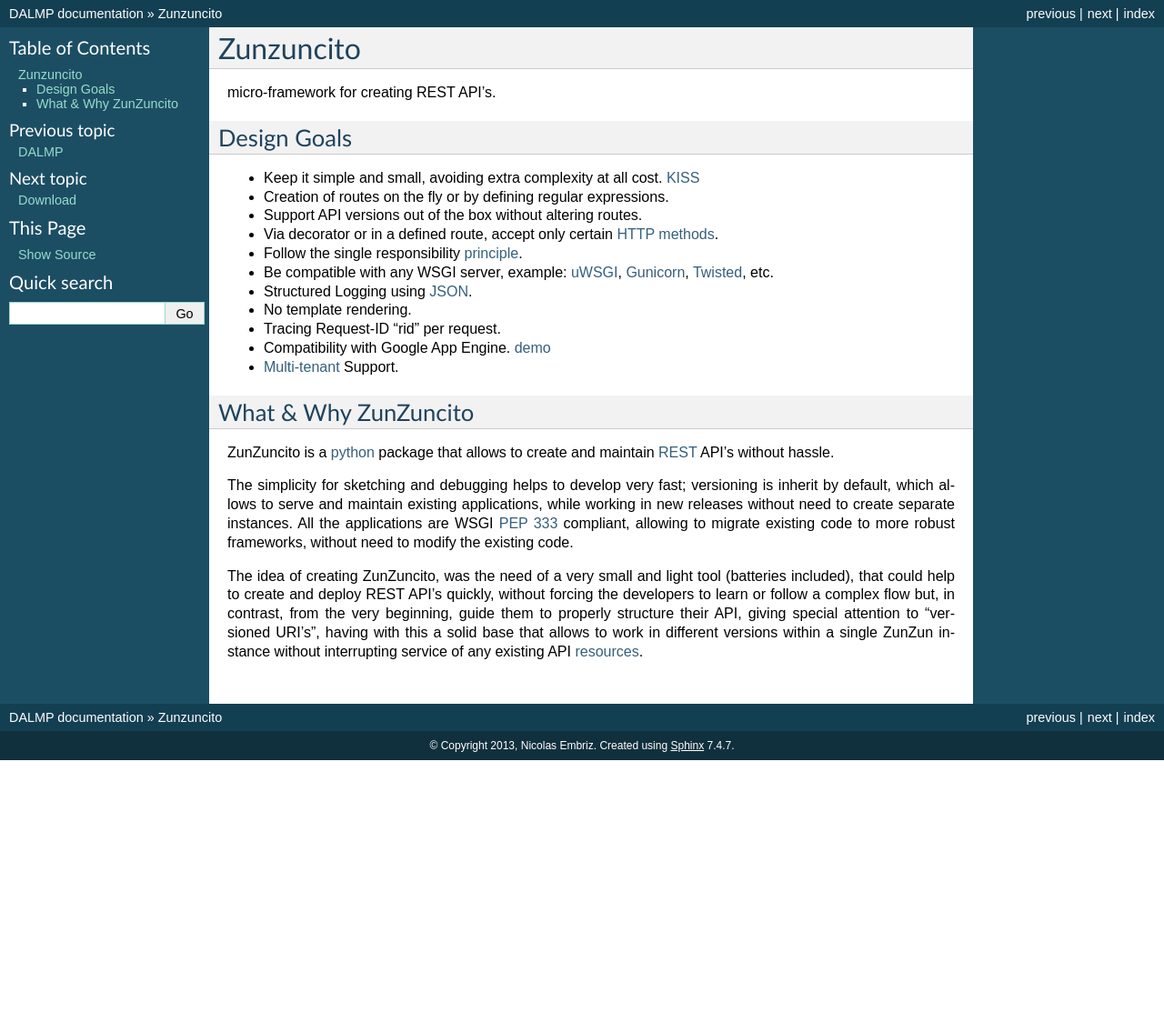
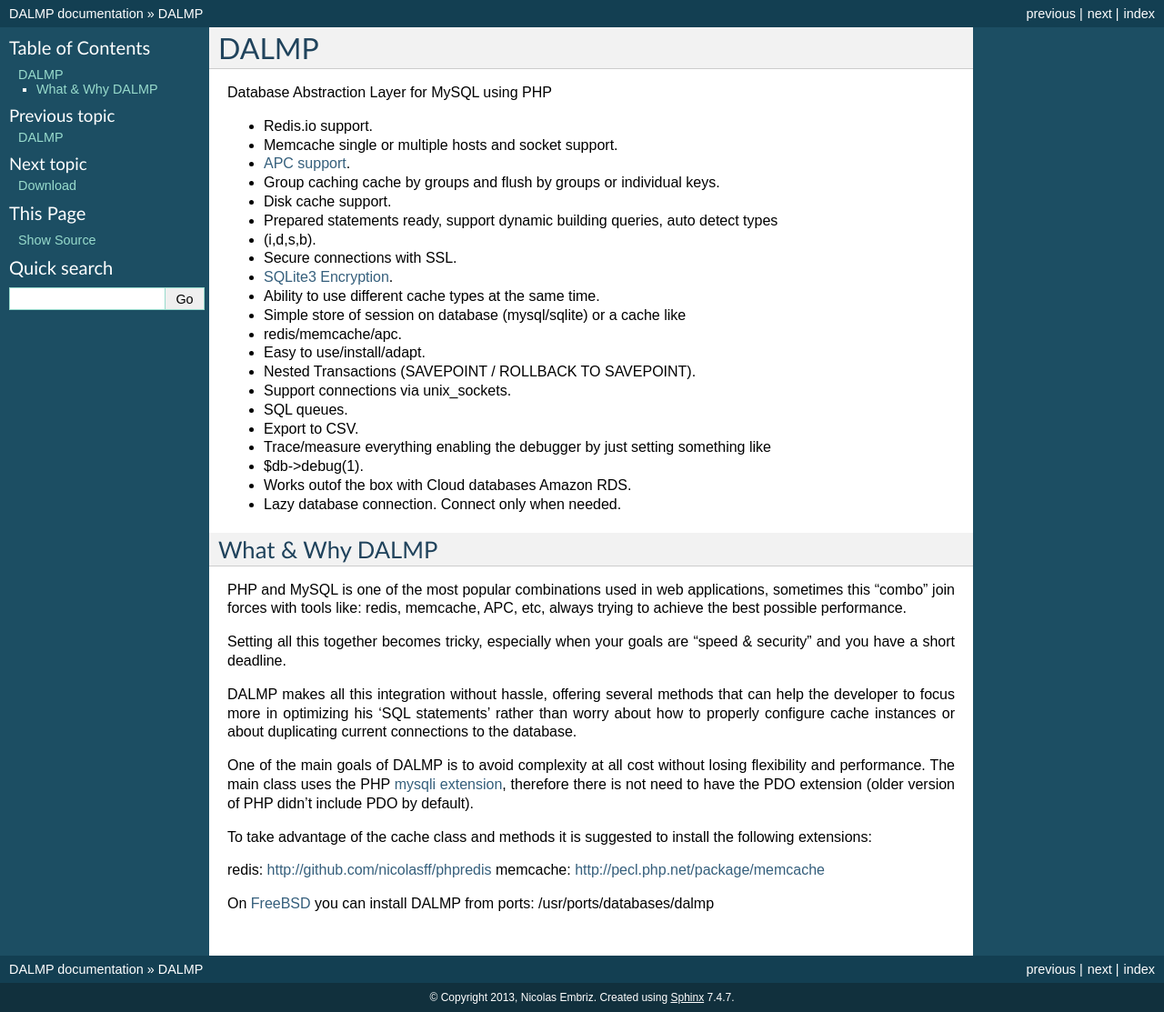
Before and after one commit to nbari/DALMP, a Sphinx documentation site: the page built from docs/about.rst, in a window 1280 px wide. Shown: the whole page at 91% size. Built offline with Sphinx 7.4.7, drawn with Linux system fonts in a browser that asks for light colours; the version number could not be read and is left out; before the commit the page ends 900 px from its top, so only the background shows below that.

Commit message:
modified:   about.rst 	renamed:    zunzun.rst -> dalmp.rst

```diff
--- a/docs/about.rst
+++ b/docs/about.rst
@@ -1,27 +1,55 @@
-Zunzuncito
-===========
+DALMP
+=====
 
-micro-framework for creating REST API's.
+Database Abstraction Layer for MySQL using PHP
 
-Design Goals
-------------
-* Keep it simple and small, avoiding extra complexity at all cost. `KISS <http://en.wikipedia.org/wiki/KISS_principle>`_
-* Creation of routes on the fly or by defining regular expressions.
-* Support API versions out of the box without altering routes.
-* Via decorator or in a defined route, accept only certain `HTTP methods <http://www.w3.org/Protocols/rfc2616/rfc2616-sec9.html>`_.
-* Follow the single responsibility `principle <http://en.wikipedia.org/wiki/Single_responsibility_principle>`_.
-* Be compatible with any WSGI server, example: `uWSGI <http://uwsgi-docs.readthedocs.org/en/latest/>`_, `Gunicorn <http://gunicorn.org/>`_, `Twisted <http://twistedmatrix.com/>`_, etc.
-* Structured Logging using `JSON <http://en.wikipedia.org/wiki/JSON>`_.
-* No template rendering.
-* Tracing Request-ID "rid" per request.
-* Compatibility with Google App Engine. `demo <http://api.zunzun.io>`_
-* `Multi-tenant <http://en.wikipedia.org/wiki/Multitenancy>`_ Support.
+* Redis.io support.
+* Memcache single or multiple hosts and socket support.
+* `APC support <http://pecl.php.net/package/APC>`_.
+* Group caching cache by groups and flush by groups or individual keys.
+* Disk cache support.
+* Prepared statements ready, support dynamic building queries, auto detect types
+* (i,d,s,b).
+* Secure connections with SSL.
+* `SQLite3 Encryption <http://sqlcipher.net>`_.
+* Ability to use different cache types at the same time.
+* Simple store of session on database (mysql/sqlite) or a cache like
+* redis/memcache/apc.
+* Easy to use/install/adapt.
+* Nested Transactions (SAVEPOINT / ROLLBACK TO SAVEPOINT).
+* Support connections via unix_sockets.
+* SQL queues.
+* Export to CSV.
+* Trace/measure everything enabling the debugger by just setting something like
+* $db->debug(1).
+* Works outof the box with Cloud databases Amazon RDS.
+* Lazy database connection. Connect only when needed.
 
-What & Why ZunZuncito
+
+What & Why DALMP
 ---------------------
 
-ZunZuncito is a `python <http://python.org/>`_ package that allows to create and maintain `REST <http://en.wikipedia.org/wiki/REST>`_ API's without hassle.
+PHP and MySQL is one of the most popular combinations used in web applications,
+sometimes this "combo" join forces with tools like: redis, memcache, APC, etc,
+always trying to achieve the best possible performance.
 
-The simplicity for sketching and debugging helps to develop very fast; versioning is inherit by default, which allows to serve and maintain existing applications, while working in new releases without need to create separate instances. All the applications are WSGI `PEP 333 <http://www.python.org/dev/peps/pep-0333/>`_ compliant, allowing to migrate existing code to more robust frameworks, without need to modify the existing code.
+Setting all this together becomes tricky, especially when your goals are "speed
+& security" and you have a short deadline.
 
-The idea of creating ZunZuncito, was the need of a very small and light tool (batteries included), that could help to create and deploy REST API's quickly, without forcing the developers to learn or follow a complex flow but, in contrast, from the very beginning, guide them to properly structure their API, giving special attention to "versioned URI's", having with this a solid base that allows to work in different versions within a single ZunZun instance without interrupting service of any existing API `resources <http://en.wikipedia.org/wiki/Web_resource>`_.
+DALMP makes all this integration without hassle, offering several methods that
+can help the developer to focus more in optimizing his 'SQL statements' rather
+than worry about how to properly configure cache instances or about duplicating
+current connections to the database.
+
+One of the main goals of DALMP is to avoid complexity at all cost without
+losing flexibility and performance. The main class uses the PHP `mysqli
+extension <http://php.net/mysqli>`_, therefore there is not need to have the PDO extension (older version
+of PHP didn't include PDO by default).
+
+To take advantage of the cache class and methods it is suggested to install the
+following extensions:
+
+redis: `http://github.com/nicolasff/phpredis <http://github.com/nicolasff/phpredis>`_
+memcache: `http://pecl.php.net/package/memcache <http://pecl.php.net/package/memcache>`_
+
+On `FreeBSD <http://www.freebsd.org>`_ you can install DALMP from ports: /usr/ports/databases/dalmp
```
Also changed, not shown: docs/dalmp.rst (renamed from docs/zunzun.rst).
